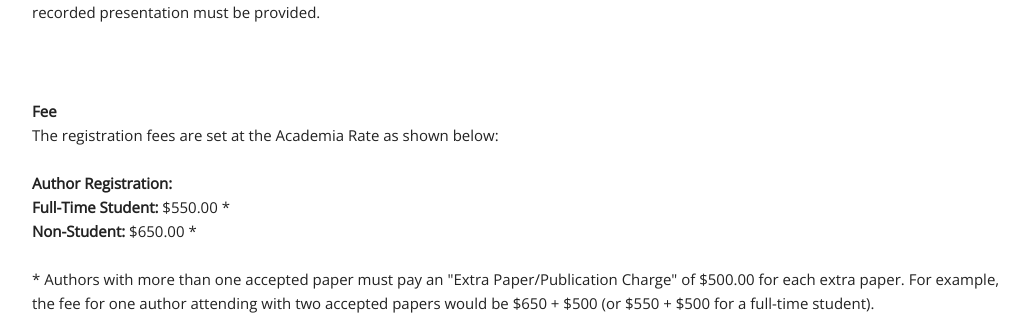
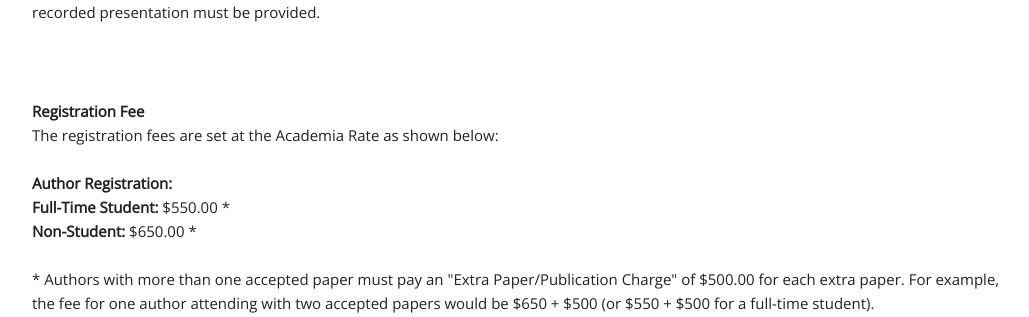
Before and after one commit to ilmaan/ICSE-IT-Conf, a Django app: page /registration in a window 1280 px wide. Shown: the part 486-803 px from the top of the page, without its empty margins (113-1142 px from the left). Run offline with Django 5.2, Linux system fonts and the light colour scheme; some libraries are stand-ins or nearby versions.

Commit message:
Update registration.html

```diff
--- a/templates/registration.html
+++ b/templates/registration.html
@@ -115,7 +115,7 @@ If the presenter is unable to attend the conference for any reason, a recorded p
       </div>
 
       <div class="aboutseet row">
-        <b>Fee</b>
+        <b>Registration Fee</b>
         <!-- <div class="block"></div> -->
         <p>
             The registration fees are set at the Academia Rate as shown below:
```
